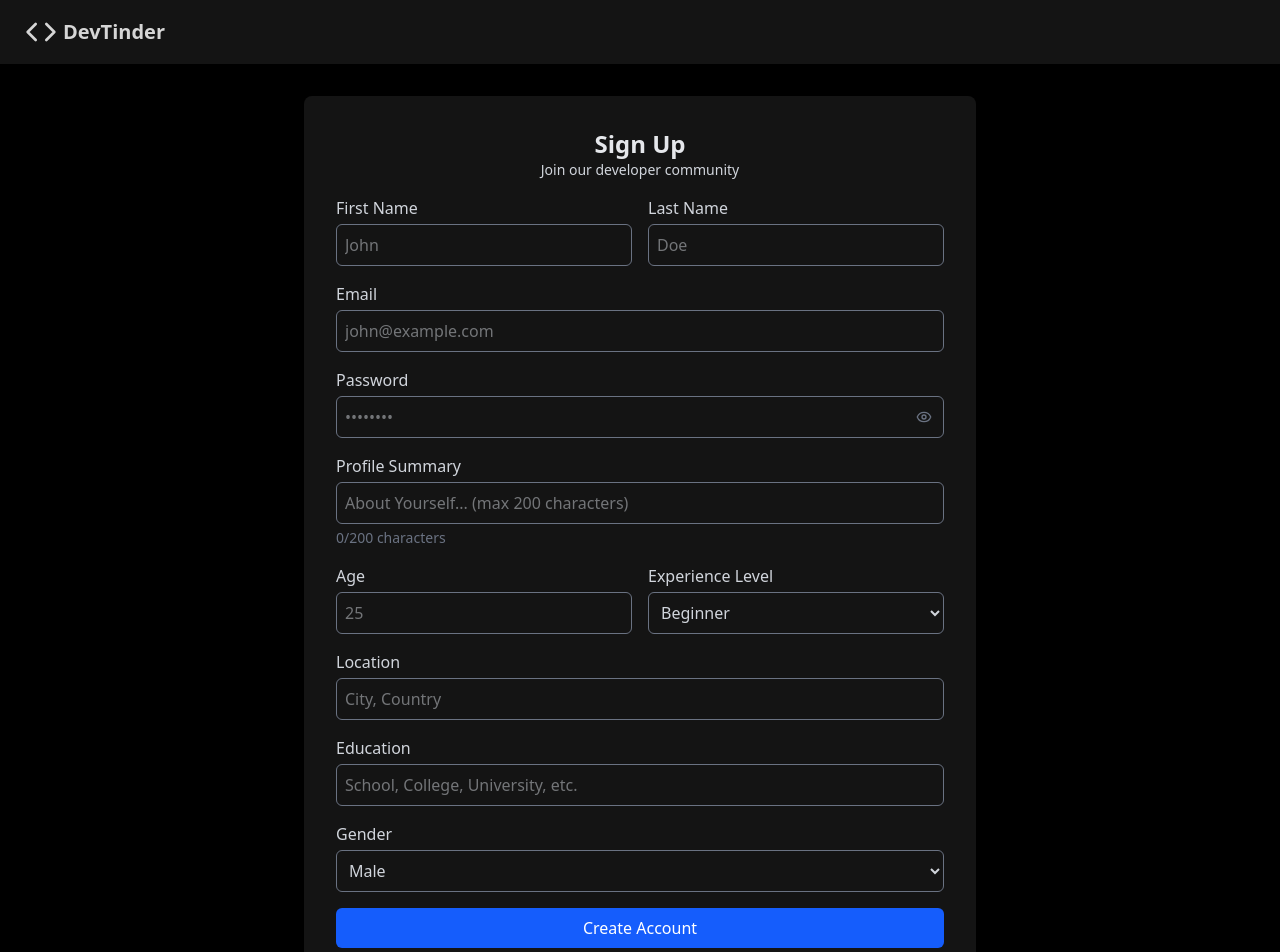
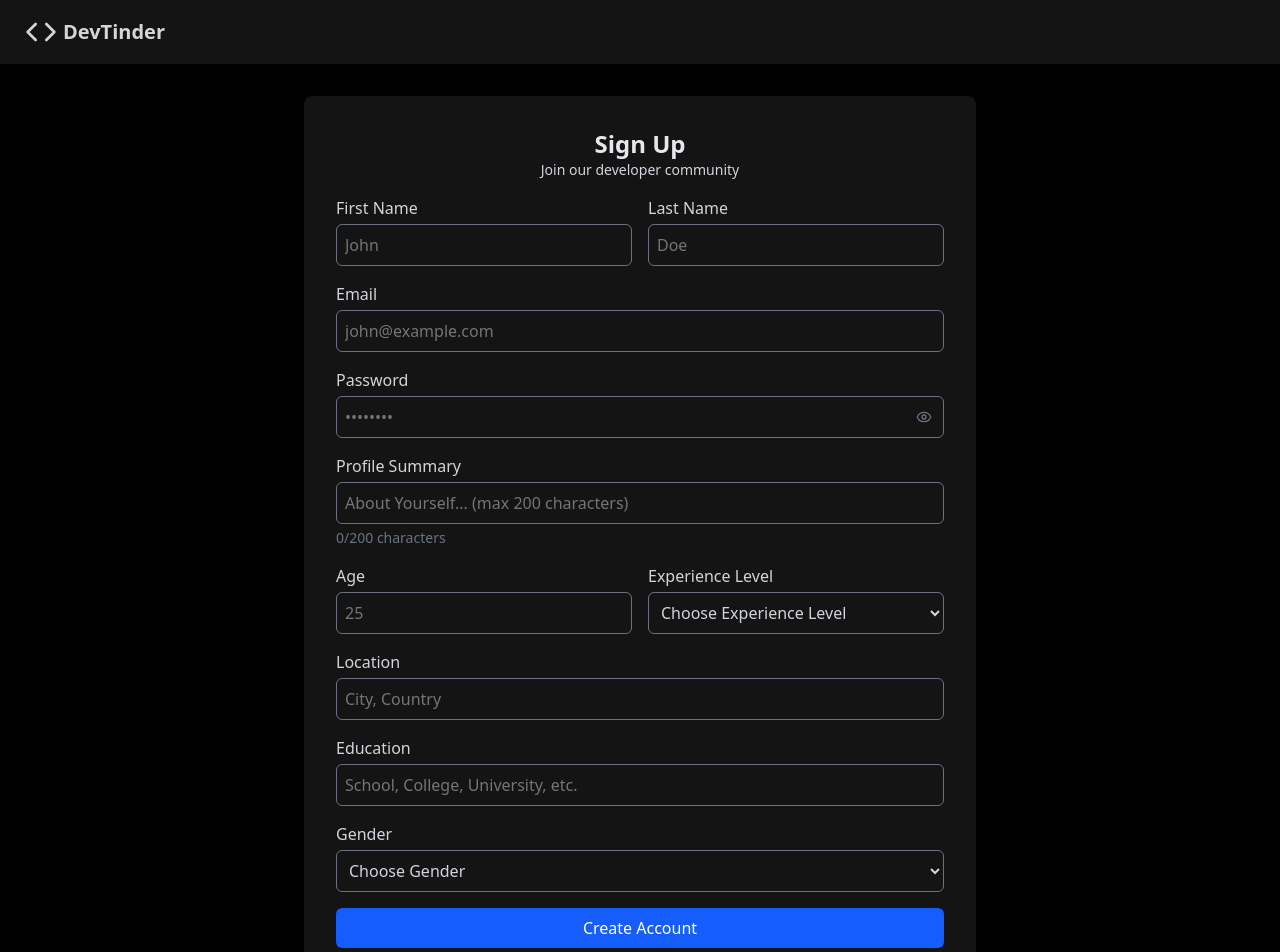
Before and after one commit to lakshyakumar90/DevTinderWeb, a React (Vite) app: page /signup in a window 1280 px wide. Shown: the top 952 px of the page. Built offline with nearby package versions, Linux system fonts and the light colour scheme.

Commit message:
minor changes

```diff
--- a/package.json
+++ b/package.json
@@ -10,12 +10,13 @@
     "preview": "vite preview"
   },
   "dependencies": {
+    "@react-spring/web": "^9.5.5",
     "@reduxjs/toolkit": "^2.5.1",
     "@tailwindcss/vite": "^4.0.4",
     "axios": "^1.7.9",
     "lucide-react": "^0.474.0",
-    "react": "^19.0.0",
-    "react-dom": "^19.0.0",
+    "react": "^18.3.1",
+    "react-dom": "^18.3.1",
     "react-hot-toast": "^2.5.1",
     "react-icons": "^5.4.0",
     "react-redux": "^9.2.0",
--- a/src/components/AfterLogin/ChangePassword.jsx
+++ b/src/components/AfterLogin/ChangePassword.jsx
@@ -4,6 +4,7 @@ import React, { useState } from "react";
 import { BASE_URL } from "../../utils/constants/constants";
 import { toast } from "react-hot-toast";
 import { Link } from "react-router-dom";
+import BackRoute from "./BackRoute";
 
 const ChangePassword = ({ isOpen, onClose }) => {
   if (!isOpen) return null;
@@ -41,6 +42,7 @@ const ChangePassword = ({ isOpen, onClose }) => {
 
   return (
     <div className="fixed inset-0 bg-black flex items-center justify-center z-50 text-gray-100">
+        <BackRoute />
       <div className="bg-base-300 p-6 rounded-lg w-full max-w-2xl h-[80vh] overflow-auto">
         <div className="flex justify-between items-center mb-4">
           <h2 className="text-xl font-bold">Change Password</h2>
--- a/src/components/AfterLogin/EditProfile.jsx
+++ b/src/components/AfterLogin/EditProfile.jsx
@@ -172,6 +172,9 @@ const EditProfile = ({ isOpen, onClose, user }) => {
                 className="w-full p-2 mt-1 border border-gray-500 rounded-md focus:outline-none bg-base-200 text-gray-300"
                 required
               >
+                <option value="" disabled>
+                  Choose Experience Level
+                </option>
                 <option value="beginner">Beginner</option>
                 <option value="intermediate">Intermediate</option>
                 <option value="advanced">Advanced</option>
@@ -342,6 +345,9 @@ const EditProfile = ({ isOpen, onClose, user }) => {
               className="w-full p-2 mt-1 border border-gray-500 rounded-md focus:outline-none bg-base-200 text-gray-300"
               required
             >
+              <option value="" disabled>
+                  Choose Gender
+                </option>
               <option value="male">Male</option>
               <option value="female">Female</option>
               <option value="other">Other</option>
--- a/src/components/Login & Signup/Signup.jsx
+++ b/src/components/Login & Signup/Signup.jsx
@@ -154,6 +154,9 @@ const Signup = () => {
                 className="w-full p-2 mt-1 border border-gray-500 rounded-md focus:outline-none bg-base-200"
                 required
               >
+                <option value="" disabled>
+                  Choose Experience Level
+                </option>
                 <option value="beginner">Beginner</option>
                 <option value="intermediate">Intermediate</option>
                 <option value="advanced">Advanced</option>
@@ -197,6 +200,9 @@ const Signup = () => {
               className="w-full p-2 mt-1 border border-gray-500 rounded-md focus:outline-none bg-base-200"
               required
             >
+              <option value="" disabled>
+                Choose Gender
+              </option>
               <option value="male">Male</option>
               <option value="female">Female</option>
               <option value="other">Other</option>
```
Also changed, not shown: 1 other file (tests, documents, lock files or other folders). Lines whose indentation alone changed are shown as unchanged.
